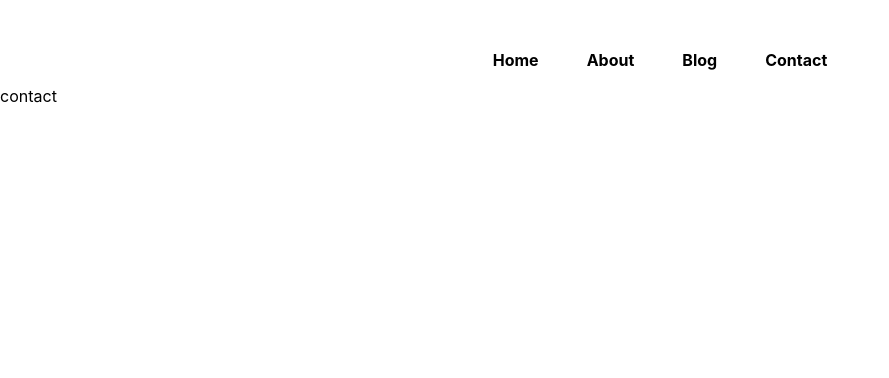
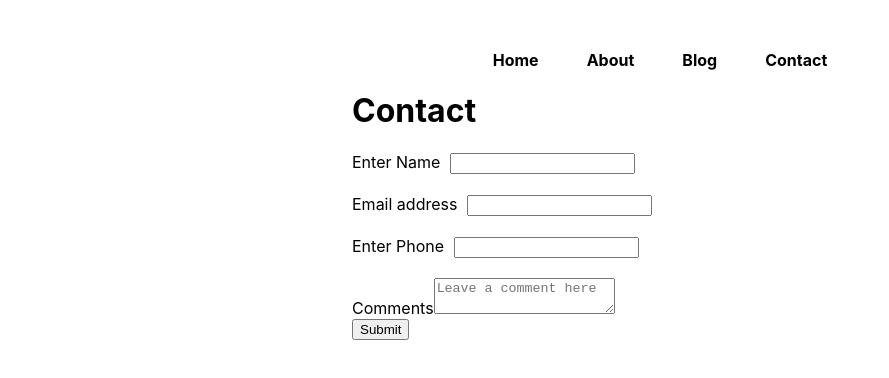
Before and after one commit to Ahtisham-Shakir/NEXTJS-Projects, a Next.js app in the folder huntingcoder/: page /contact in a window 1280 px wide. Shown: the top 378 px of the page, without its empty margins (0-889 px from the left). Built offline with nearby package versions, Linux system fonts and the light colour scheme.

Commit message:
created contact us page and receiving data through api

```diff
--- /dev/null
+++ b/huntingcoder/contactdata/1.json
@@ -0,0 +1 @@
+{"name":"Ahtisham","phone":"03107633212","email":"ahtishamshakir777@gmail.com","desc":"My name is shaam"}
--- /dev/null
+++ b/huntingcoder/contactdata/2.json
@@ -0,0 +1 @@
+{"name":"waleed","phone":"03107633212","email":"waleedshakir111@gmail.com","desc":"My name is waleed"}
--- /dev/null
+++ b/huntingcoder/pages/api/postContact.js
@@ -0,0 +1,15 @@
+import * as fs from "fs";
+
+export default async function handler(req, res) {
+  if (req.method === "POST") {
+    let data = await fs.promises.readdir("contactdata");
+    await fs.promises.writeFile(
+      `contactdata/${data.length + 1}.json`,
+      JSON.stringify(req.body)
+    );
+
+    res.status(200).json({ message: "Thanks for Contacting us!" });
+  } else {
+    res.status(200).json(["Get request"]);
+  }
+}
--- a/huntingcoder/pages/contact.js
+++ b/huntingcoder/pages/contact.js
@@ -1,7 +1,108 @@
-import React from "react";
+import React, { useState } from "react";
+import styles from "../styles/Contact.module.css";
 
 const Contact = () => {
-  return <div>contact</div>;
+  const [formData, setFormData] = useState({
+    name: "",
+    phone: "",
+    email: "",
+    desc: "",
+  });
+
+  const handleChange = (e) => {
+    setFormData({
+      ...formData,
+      [e.target.name]: e.target.value,
+    });
+  };
+
+  const handleSubmit = (e) => {
+    e.preventDefault();
+    console.log(formData);
+    fetch("http://localhost:3000/api/postContact", {
+      method: "POST",
+      headers: {
+        "Content-Type": "application/json",
+      },
+      body: JSON.stringify(formData),
+    })
+      .then((res) => {
+        alert("Thanks for Contacting us!");
+        setFormData({
+          name: "",
+          phone: "",
+          email: "",
+          desc: "",
+        });
+      })
+      .catch((err) => {
+        alert("Some internal error try again later");
+      });
+  };
+
+  return (
+    <div className={styles.container}>
+      <h1>Contact</h1>
+      <form onSubmit={handleSubmit}>
+        <div className={styles.mb3}>
+          <label htmlFor="name" className={styles.formLabel}>
+            Enter Name
+          </label>
+          <input
+            type="text"
+            className="form-control"
+            id="name"
+            aria-describedby="emailHelp"
+            name="name"
+            value={formData.name}
+            onChange={handleChange}
+          />
+        </div>
+        <div className={styles.mb3}>
+          <label htmlFor="email" className={styles.formLabel}>
+            Email address
+          </label>
+          <input
+            type="email"
+            className="form-control"
+            id="email"
+            aria-describedby="emailHelp"
+            name="email"
+            value={formData.email}
+            onChange={handleChange}
+          />
+        </div>
+        <div className={styles.mb3}>
+          <label htmlFor="phone" className={styles.formLabel}>
+            Enter Phone
+          </label>
+          <input
+            type="number"
+            className="form-control"
+            id="phone"
+            aria-describedby="emailHelp"
+            name="phone"
+            value={formData.phone}
+            onChange={handleChange}
+          />
+        </div>
+        <div className="form-floating">
+          <label htmlFor="floatingTextarea2">Comments</label>
+          <textarea
+            className="form-control"
+            placeholder="Leave a comment here"
+            id="floatingTextarea2"
+            name="desc"
+            value={formData.desc}
+            onChange={handleChange}
+          />
+        </div>
+        <button type="submit" className="btn btn-primary">
+          Submit
+        </button>
+      </form>
+    </div>
+  );
 };
 
 export default Contact;
--- /dev/null
+++ b/huntingcoder/styles/Contact.module.css
@@ -0,0 +1,12 @@
+.container {
+  max-width: 45vw;
+  margin: auto;
+}
+
+.mb3 {
+  margin-bottom: 20px;
+}
+
+.formLabel {
+  margin-right: 10px;
+}
```
